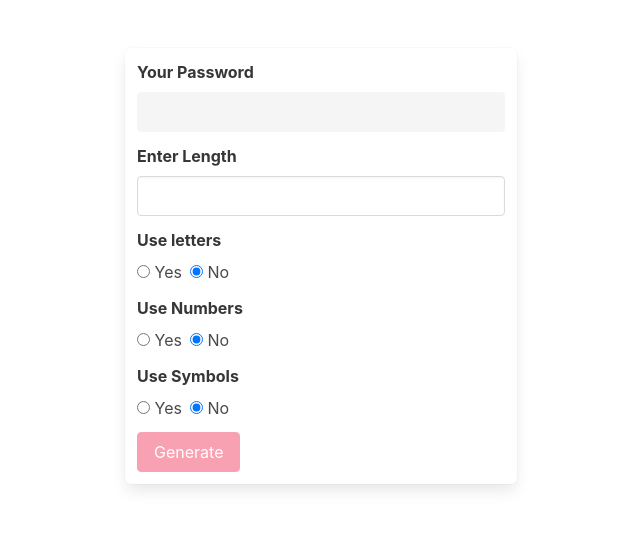
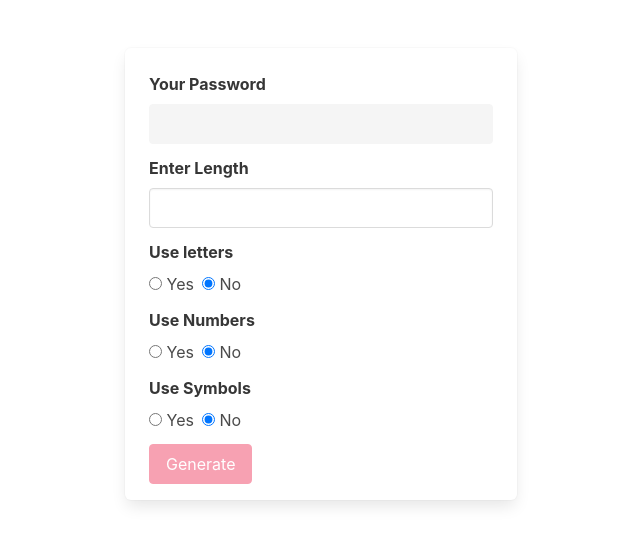
Before and after one commit to luc-dev10/angular-password, an Angular app: page / in a window 1280 px wide. Shown: the top 544 px of the page, without its empty margins (319-959 px from the left). Built offline with nearby package versions, Linux system fonts and the light colour scheme.

Commit message:
add component

```diff
--- a/src/app/app.component.html
+++ b/src/app/app.component.html
@@ -1,6 +1,6 @@
 <div class="container">
   <div class="columns is-centered mt-6">
-    <div class="box column is-one-third">
+    <div class="box column is-one-third px-5 pt-5 pb-4">
       <!-- password -->
       <div class="field">
         <label class="label">Your Password</label>
```
